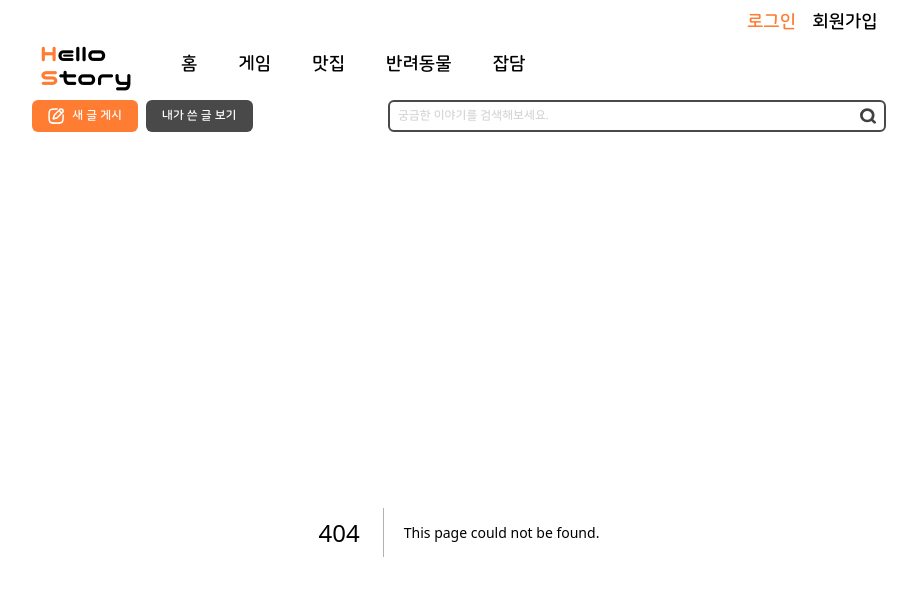
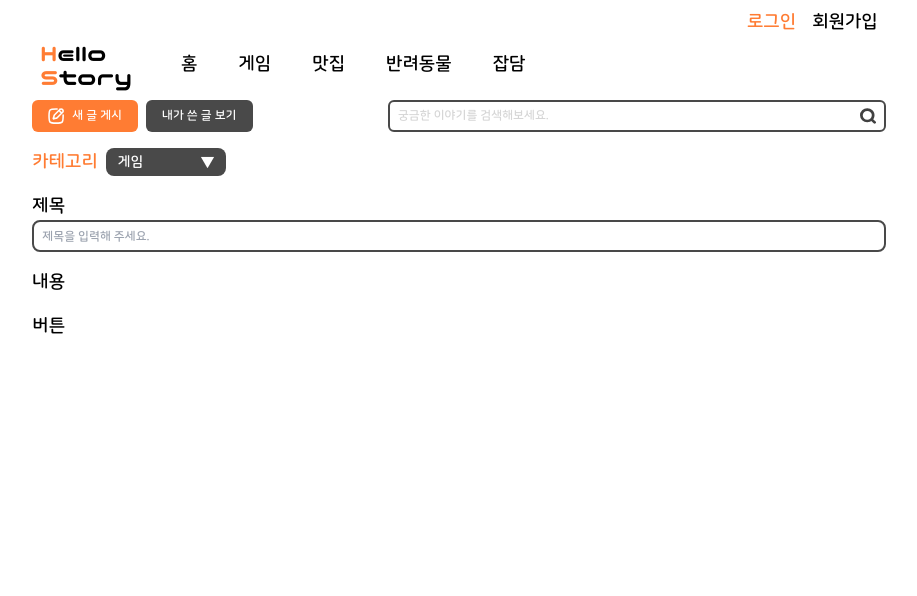
Before and after one commit to coaudtn0276/HelloStory, a Next.js app: page /write in a window 1280 px wide. Before the commit this address had no page. Shown: the top 596 px of the page, without its empty margins (181-1098 px from the left). Built offline with nearby package versions, Linux system fonts and the light colour scheme.

Commit message:
write page content작성

```diff
--- /dev/null
+++ b/app/write/page.tsx
@@ -0,0 +1,36 @@
+"use client";
+
+import { Dropdown } from "@/components";
+import { useRef } from "react";
+
+const Write = () => {
+  const dropDownList = ["게임", "맛집", "반려동물", "잡담"];
+  const contentEditableRef = useRef<HTMLDivElement>(null);
+
+  const handleClick = () => {
+    if (contentEditableRef.current !== null) {
+      console.log(contentEditableRef.current.innerHTML);
+    }
+  };
+
+  return (
+    <div className="flex flex-col font-b text-xs sm:text-sm md:text-base lg:text-lg">
+      <div className="flex items-center my-4">
+        <p className="text-orange mr-2">카테고리</p>
+        <Dropdown dropDownList={dropDownList} />
+      </div>
+      <div className="mb-4">
+        <p>제목</p>
+        <input type="text" className="w-full border-2 border-gray-primary rounded-lg h-8 text-[8px] sm:text-[8px] md:text-[10px] lg:text-xs pl-2" placeholder="제목을 입력해 주세요." />
+      </div>
+      <div>
+        <p>내용</p>
+        <div ref={contentEditableRef} contentEditable="true" className="text-xs"></div>
+        {/* <p>사진을 넣으면 사진 넣을곳</p> */}
+        <button onClick={handleClick}>버튼</button>
+      </div>
+    </div>
+  );
+};
+
+export default Write;
--- a/components/Dropdown.tsx
+++ b/components/Dropdown.tsx
@@ -1,11 +1,12 @@
 "use client";
 
 import { BottomArrowIcon } from "@/public/image";
+import { DropDownProps } from "@/src/type/types";
 import { useState } from "react";
 
-const Dropdown = () => {
+const Dropdown: React.FC<DropDownProps> = ({ dropDownList }) => {
   const [clickDropdown, setClickDropdown] = useState(false);
-  const [dropdownValue, setDropdownValue] = useState("제목 + 내용");
+  const [dropdownValue, setDropdownValue] = useState(dropDownList ? dropDownList[0] : "제목 + 내용");
 
   const handleClickDropdown = () => {
     setClickDropdown(!clickDropdown);
@@ -13,7 +14,7 @@ const Dropdown = () => {
 
   return (
     <div className="min-w-[101px] sm:min-w-[101px] md:min-w-[111px] lg:min-w-[120px]">
-      <button className={`relative flex justify-between items-center bg-gray-primary text-white text-xs sm:text-xs md:text-sm lg:text-base font-b py-1 px-3 min-w-[101px] sm:min-w-[101px] md:min-w-[111px] lg:min-w-[120px] ${clickDropdown ? "rounded-t-lg" : "rounded-lg"}`} onClick={handleClickDropdown}>
+      <button className={`relative flex justify-between items-center bg-gray-primary text-white ${dropDownList ? "text-[10px] sm:text-[12px] md:text-xs lg:text-sm" : "text-xs sm:text-xs md:text-sm lg:text-base"}  font-b py-1 px-3 min-w-[101px] sm:min-w-[101px] md:min-w-[111px] lg:min-w-[120px] ${clickDropdown ? "rounded-t-lg" : "rounded-lg"}`} onClick={handleClickDropdown}>
         {dropdownValue}
         <span className="rotate-90 ml-2 scale-50 sm:scale-50 md:scale-75 lg:scale-90">
           <BottomArrowIcon />
@@ -23,38 +24,46 @@ const Dropdown = () => {
           <p
             className="hover:underline"
             onClick={() => {
-              setDropdownValue("제목 + 내용");
+              {
+                dropDownList ? setDropdownValue(dropDownList[0]) : setDropdownValue("제목 + 내용");
+              }
               setClickDropdown(false);
             }}
           >
-            제목 + 내용
+            {dropDownList ? dropDownList[0] : "제목 + 내용"}
           </p>
           <p
             className="hover:underline"
             onClick={() => {
-              setDropdownValue("제목");
+              {
+                dropDownList ? setDropdownValue(dropDownList[1]) : setDropdownValue("제목");
+              }
               setClickDropdown(false);
             }}
           >
-            제목
+            {dropDownList ? dropDownList[1] : "제목"}
           </p>
           <p
             className="hover:underline"
             onClick={() => {
-              setDropdownValue("내용");
+              {
+                dropDownList ? setDropdownValue(dropDownList[2]) : setDropdownValue("내용");
+              }
               setClickDropdown(false);
             }}
           >
-            내용
+            {dropDownList ? dropDownList[2] : "내용"}
           </p>
           <p
             className="hover:underline"
             onClick={() => {
-              setDropdownValue("글쓴이");
+              {
+                dropDownList ? setDropdownValue(dropDownList[3]) : setDropdownValue("글쓴이");
+              }
               setClickDropdown(false);
             }}
           >
-            글쓴이
+            {dropDownList ? dropDownList[3] : "글쓴이"}
           </p>
         </div>
       </button>
@@ -62,6 +71,7 @@ const Dropdown = () => {
   );
 };
 
+// text-xs sm:text-xs md:text-xs lg:text-sm
 // min-w-[101px] sm:min-w-[101px] md:min-w-[111px] lg:min-w-[120px]
 // w-24 sm:w-24 md:w-28 lg:w-28 h-7
 // px-3 py-1
--- a/components/NavBar.tsx
+++ b/components/NavBar.tsx
@@ -88,13 +88,13 @@ const NavBar: React.FC = () => {
       </div>
       <div className="flex justify-between">
         <div className="flex ">
-          <span className="mr-2">
+          <Link href={"/write"} className="mr-2">
             <Button bg="bg-orange" px="px-4" textSize="text-[6px] sm:text-[8px] md:text-[10px] lg:text-xs" textColor="text-white">
               <span className="flex items-center">
                 <Image src={postImg} alt="postImg" className="w-2 sm:w-2 md:w-3 lg:w-4 h-2 sm:h-2 md:h-3 lg:h-4 mr-2" />새 글 게시
               </span>
             </Button>
-          </span>
+          </Link>
 
           <Button bg="bg-gray-primary" px="px-4" textSize="text-[6px] sm:text-[8px] md:text-[10px] lg:text-xs" textColor="text-white">
             내가 쓴 글 보기
--- a/components/PageList.tsx
+++ b/components/PageList.tsx
@@ -4,20 +4,33 @@ import { menuIcon, photoIcon, searchImg } from "@/public/image";
 import { PageListProps } from "@/src/type/types";
 import { testdata } from "@/testdata";
 import Image from "next/image";
-import { useState } from "react";
+import { useEffect, useState } from "react";
 import { Dropdown, Pagination } from ".";
 
 const PageList: React.FC<PageListProps> = ({ data, containerTitle }) => {
   // 전체 data중에서 최신 등록 순으로 정렬
   const [inputValue, setInputValue] = useState("");
-
-  console.log(inputValue);
+  const [dataToUse, setDataUse] = useState(testdata);
+  const [riseFallValue, setRiseFallValue] = useState(false);
 
   const [currentPage, setCurrentPage] = useState(1);
   const postsPerPage = 15;
   const offset = (currentPage - 1) * postsPerPage;
 
-  const totalPosts = testdata.slice(offset, offset + postsPerPage).map((el, idx) => {
+  const handleClickRiseFall = () => {
+    setRiseFallValue(!riseFallValue);
+  };
+
+  useEffect(() => {
+    if (riseFallValue) {
+      const riseFallData = [...testdata].sort((a, b) => b.views - a.views);
+      setDataUse(riseFallData);
+    } else {
+      setDataUse(testdata);
+    }
+  }, [riseFallValue]);
+
+  const totalPosts = dataToUse.slice(offset, offset + postsPerPage).map((el, idx) => {
     return (
       <div key={idx} className="flex justify-between py-[2px] font-l text-center border-b-[1px] border-b-[#bdbdbd]">
         <p style={{ flex: 1 }}>{idx + 1}</p>
@@ -43,7 +56,7 @@ const PageList: React.FC<PageListProps> = ({ data, containerTitle }) => {
           <span className="text-orange">{containerTitle} </span>
           story
         </h2>
-        <div className="flex items-center">
+        <div className="flex items-center cursor-pointer" onClick={handleClickRiseFall}>
           <button>
             <Image src={menuIcon} alt="메뉴 아이콘" className="ml-3 w-3 sm:w-3 md:w-4 lg:w-5 h-3 sm:h-2 md:h-4 lg:h-5 mr-2" />
           </button>
--- a/src/type/types.ts
+++ b/src/type/types.ts
@@ -40,3 +40,7 @@ export type PageListProps = {
   data: PostDocument[];
   containerTitle: string;
 };
+
+export type DropDownProps = {
+  dropDownList?: string[];
+};
```
